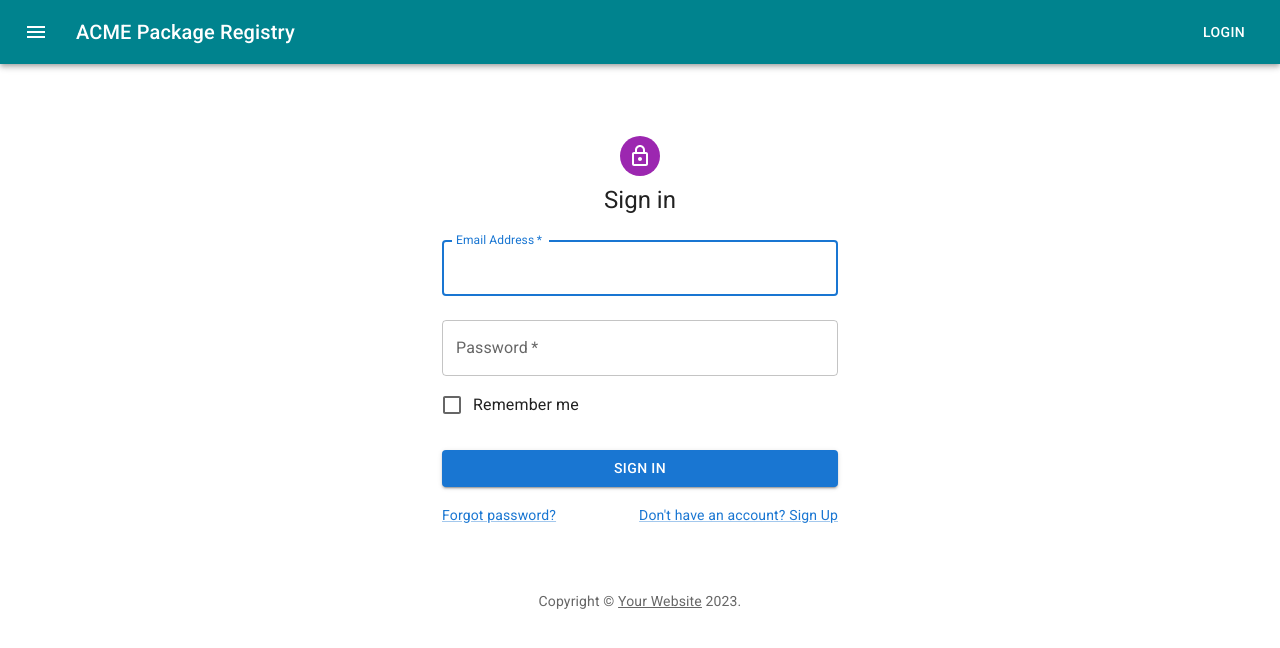
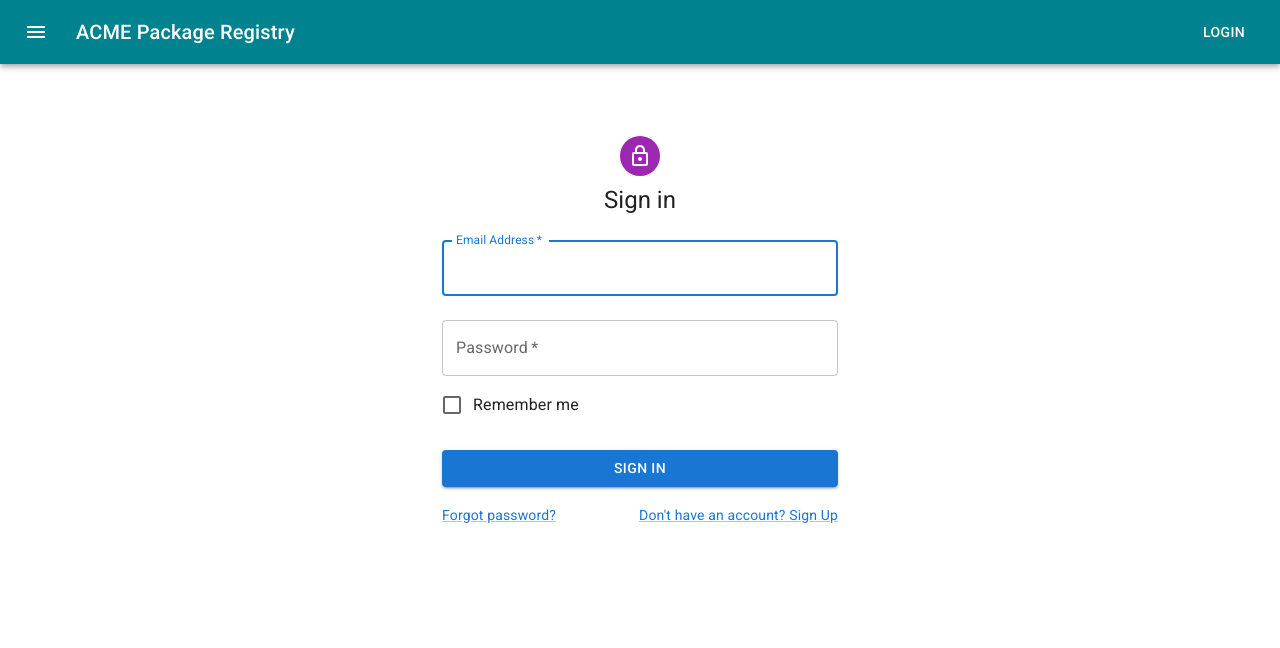
Before and after one commit to 2023-ECE461-group-10/web-interface, a React (Create React App) app: page / in a window 1280 px wide. Shown: the top 648 px of the page. Built offline with nearby package versions, Linux system fonts and the light colour scheme.

Commit message:
eslint is in a state of disrepair

```diff
--- a/package.json
+++ b/package.json
@@ -34,7 +34,7 @@
   "devDependencies": {
     "@babel/core": "^7.21.0",
     "@babel/eslint-parser": "^7.19.1",
-    "@typescript-eslint/eslint-plugin": "^5.53.0",
+    "@typescript-eslint/eslint-plugin": "^5.54.0",
     "eslint": "^8.35.0",
     "eslint-config-google": "^0.14.0",
     "eslint-config-standard-with-typescript": "^34.0.0",
--- a/src/components/SignIn.tsx
+++ b/src/components/SignIn.tsx
@@ -12,19 +12,6 @@
 import Typography from '@mui/material/Typography';
 import Container from '@mui/material/Container';
 import { createTheme, ThemeProvider } from '@mui/material/styles';
-
-function Copyright(props) {
-    return (
-        <Typography variant="body2" color="text.secondary" align="center" {...props}>
-            {'Copyright © '}
-            <Link color="inherit" href="https://mui.com/">
-                Your Website
-            </Link>{' '}
-            {new Date().getFullYear()}
-            {'.'}
-        </Typography>
-    );
-}
 
 const theme = createTheme();
 
@@ -103,7 +90,6 @@
                         </Grid>
                     </Box>
                 </Box>
-                <Copyright sx={{ mt: 8, mb: 4 }} />
             </Container>
         </ThemeProvider>
     );
```
Also changed, not shown: .eslintrc.json, 1 other file (tests, documents, lock files or other folders).
